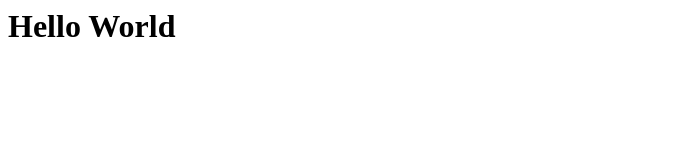
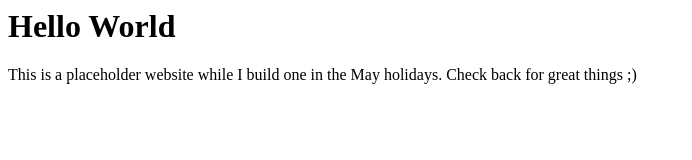
Before and after one commit to finbarberkon/finbarberkon.github.io, a plain HTML site: page index.html in a window 1280 px wide. Shown: the whole page, without its empty margins (0-692 px from the left). Drawn offline with Linux system fonts and the light colour scheme.

Commit message:
Update index.html

```diff
--- a/index.html
+++ b/index.html
@@ -1 +1,2 @@
 <h1>Hello World</h1>
+<p>This is a placeholder website while I build one in the May holidays. Check back for great things ;)</p>
```
